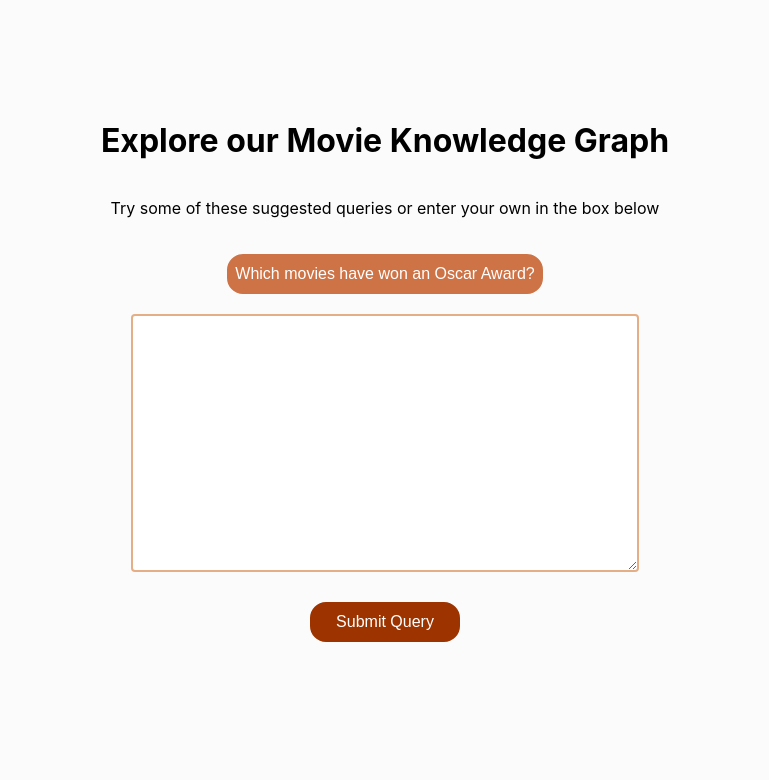
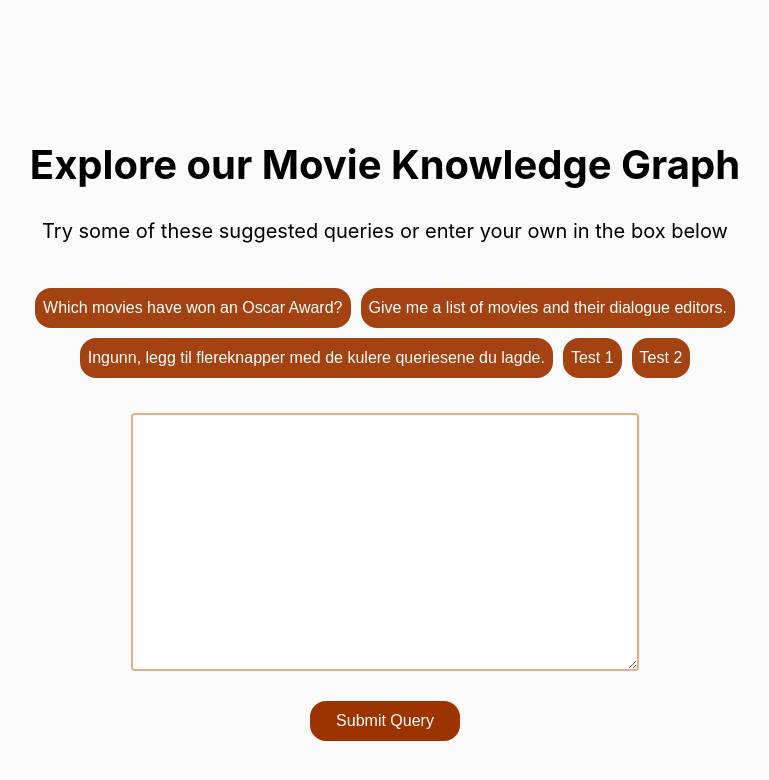
Before and after one commit to beatrixchikwu/INFO320-movies-vkg, a React (Create React App) app: page / in a window 1280 px wide. Shown: the top 780 px of the page, without its empty margins (255-1024 px from the left). Built offline with nearby package versions, Linux system fonts and the light colour scheme.

Commit message:
FLyttet ferdig lagde queries i en egen fil. Fikset litt på styling.

```diff
--- a/src/App.js
+++ b/src/App.js
@@ -2,6 +2,7 @@ import React, { useState } from 'react';
 import QueryInput from './QueryInput';
 import QueryResult from './QueryResult';
 import './styles.css';
+import { handleQueryOscarAward, handleQueryDialogueEditor } from './QueryFunctions';
 
 function App() {
   const [result, setResult] = useState(null);
@@ -28,27 +29,24 @@ function App() {
     }
   };
 
-  const handleQueryOscarAward = () => {
-    const query = `PREFIX : <http://example.org/ontology/>
-      SELECT ?movietitle ?oscaraward
-      WHERE {
-        ?movie a :Movie ;
-          :title ?movietitle ;
-          :isWinnerOf ?oscaraward .
-
-        ?oscaraward a :OscarAward ;
-      }`;
-    executeQuery(query);
-  };
-
   return (
     <div className='container'>
       <div className='content'>
         <h1 className='header'>Explore our Movie Knowledge Graph</h1>
-        <p>Try some of these suggested queries or enter your own in the box below</p>
-        <button className='query-oscar-award' onClick={handleQueryOscarAward}>
-         Which movies have won an Oscar Award?
-        </button>
+        <p className='description-paragraph'>Try some of these suggested queries or enter your own in the box below</p>
+        <div className='ready-made-queries'>
+          <button className='ready-made-query-button' onClick={() => handleQueryOscarAward(executeQuery)}>
+          Which movies have won an Oscar Award?
+          </button>
+          <button className='ready-made-query-button' onClick={() =>handleQueryDialogueEditor(executeQuery)}>
+          Give me a list of movies and their dialogue editors.
+          </button>
+          <button className='ready-made-query-button'>
+          Ingunn, legg til flereknapper med de kulere queriesene du lagde.
+          </button>
+          <button className='ready-made-query-button'>Test 1</button>
+          <button className='ready-made-query-button'>Test 2</button>
+        </div>
         <QueryInput className='input-box' onSubmit={executeQuery} />
         {error && <div>Error: {error}</div>}
         {result && <QueryResult result={result} />}
--- /dev/null
+++ b/src/QueryFunctions.js
@@ -0,0 +1,26 @@
+export const handleQueryOscarAward = async (executeQuery) => {
+    const query = `PREFIX : <http://example.org/ontology/>
+      SELECT ?movietitle ?oscaraward
+      WHERE {
+        ?movie a :Movie ;
+          :title ?movietitle ;
+          :isWinnerOf ?oscaraward .
+
+        ?oscaraward a :OscarAward ;
+      }`;
+    executeQuery(query);
+  };
+
+  export const handleQueryDialogueEditor = async (executeQuery) => {
+    const query = `PREFIX : <http://example.org/ontology/>
+      SELECT ?dialogue_editor ?movie_title
+      WHERE {
+        ?de a :DialogueEditor ;
+          :name ?dialogue_editor ;
+          :isDialogueEditorOf ?movie .
+
+        ?movie a :Movie ;
+          :title ?movie_title .
+      }`;
+    executeQuery(query);
+  };
--- a/src/QueryResult.js
+++ b/src/QueryResult.js
@@ -14,7 +14,7 @@ function QueryResult({ result }) {
 
     return (
       <div className='result-container'>
-        <h2>Query Result</h2>
+        <h2 className='result-header'>Query Result</h2>
         <table className='result-table'>
           <thead>
             <tr>
--- a/src/styles.css
+++ b/src/styles.css
@@ -1,11 +1,5 @@
 html {
   background-color: #fbfbfb;
-}
-
-.content {
-  display: flex;
-  flex-direction: column;
-  align-items: center;
 }
 
 /* App.js*/
@@ -16,22 +10,46 @@ html {
   margin: 100px 0 0 0;
 }
 
-.query-oscar-award {
-  border: 2px solid #cd7346;
+.content {
+  display: flex;
+  flex-direction: column;
+  align-items: center;
+}
+
+.header {
+  font-size: 40px;
+  margin: 40px 0 10px 0;
+}
+
+.description-paragraph {
+  font-size: 20px;
+  margin-bottom: 40px;
+}
+
+.ready-made-queries {
+  display: flex;
+  flex-direction: row;
+  width: 800px;
+  flex-wrap: wrap;
+  justify-content: center;
+  margin-bottom: 30px
+}
+
+.ready-made-query-button {
+  border: 2px solid #a54211;
   border-radius: 16px;
-
   height: 40px;
-  background-color: #cd7346;
+  background-color: #a54211;
   transition: all .2s;
   color: #fff;
   font-size: 12pt;
-  margin: 20px 0;
+  margin: 5px;
 }
 
-.query-oscar-award:hover {
-  border: 2px solid #9d3400;
+.ready-made-query-button:hover {
+  border: 2px solid #a54211;
   background-color: transparent;
-  color:#9d3400;
+  color:#a54211;
 }
 /*QueryInput.js*/
 .input-container{
@@ -72,6 +90,11 @@ gap: 30px;
   flex-direction: column;
   align-items: center;
 }
+
+.result-header {
+  font-size: 32px;
+}
+
 .result-table {
   width: 600px;
 }
```
